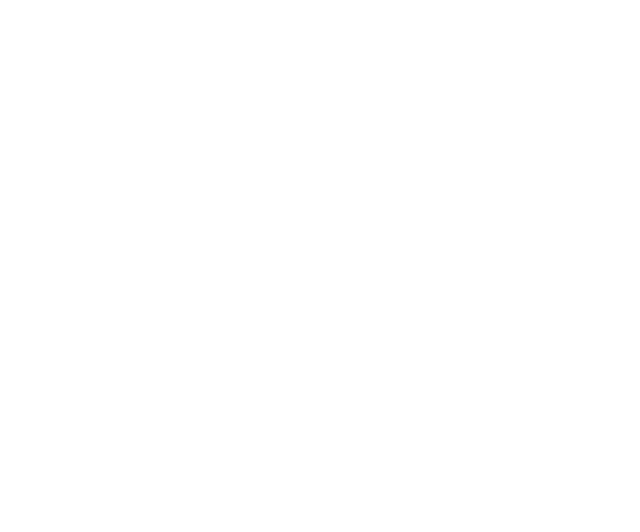
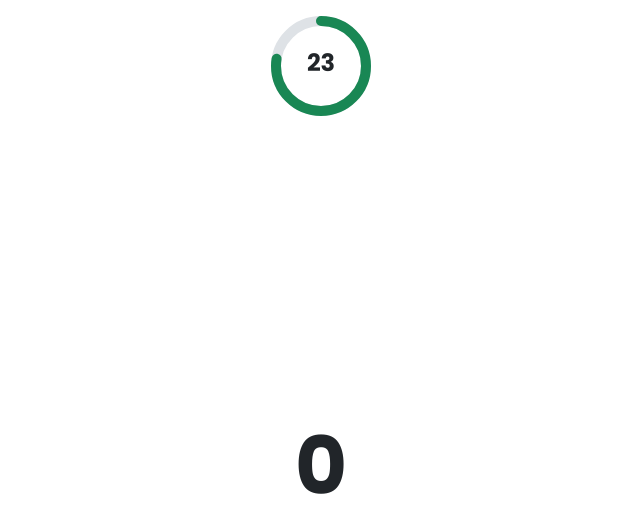
Before and after one commit to tanmay-patil/bazooka-clone, a React (Create React App) app: page /tap-it/game/1 in a window 1280 px wide. Before the commit this address had no page. Shown: the top 532 px of the page, without its empty margins (319-959 px from the left). Built offline with nearby package versions, Linux system fonts and the light colour scheme.

Commit message:
Add Tap It game UI and routing

```diff
--- a/src/App.tsx
+++ b/src/App.tsx
@@ -8,6 +8,7 @@
 const PokerNumber = lazy(() => import('./pages/static/PokerNumber'));
 const Tambola = lazy(() => import('./pages/static/Tambola'));
 const TapIt = lazy(() => import('./pages/static/TapIt'));
+const TapItGame = lazy(() => import('./pages/tapit/Game'));
 const TugOfWar = lazy(() => import('./pages/static/TugOfWar'));
 
 // Minimal loading component
@@ -28,6 +29,7 @@
               <Route path="/poker-number" element={<PokerNumber />} />
               <Route path="/tambola" element={<Tambola />} />
               <Route path="/tap-it" element={<TapIt />} />
+              <Route path="/tap-it/game/:roomName" element={<TapItGame />} />
               <Route path="/tug-of-war" element={<TugOfWar />} />
             </Routes>
           </Suspense>
--- /dev/null
+++ b/src/components/tapit/CountdownCircle.tsx
@@ -0,0 +1,57 @@
+import React from 'react';
+
+interface CountdownCircleProps {
+    duration: number;
+    timeLeft: number;
+}
+
+const CountdownCircle: React.FC<CountdownCircleProps> = ({ duration, timeLeft }) => {
+    const radius = 45;
+    const circumference = 2 * Math.PI * radius;
+    const progress = timeLeft / duration;
+    const offset = circumference * (1 - progress);
+
+    let strokeColor = 'var(--bs-success)';
+    if (timeLeft <= 5) {
+        strokeColor = 'var(--bs-danger)';
+    } else if (timeLeft <= 10) {
+        strokeColor = 'var(--bs-orange)';
+    }
+
+    return (
+        <svg width="100" height="100" viewBox="0 0 100 100" className="d-block">
+            <circle
+                cx="50"
+                cy="50"
+                r={radius}
+                stroke="var(--bs-gray-300)"
+                strokeWidth="10"
+                fill="transparent"
+            />
+            <circle
+                cx="50"
+                cy="50"
+                r={radius}
+                stroke={strokeColor}
+                strokeWidth="10"
+                fill="transparent"
+                strokeDasharray={circumference}
+                strokeDashoffset={offset}
+                strokeLinecap="round"
+                style={{ transition: 'stroke 0.3s, stroke-dashoffset 1s linear', transform: 'rotate(-90deg)', transformOrigin: '50% 50%' }}
+            />
+            <text
+                x="50"
+                y="55"
+                textAnchor="middle"
+                className="fw-bold"
+                fontSize="24"
+                fill="var(--bs-dark)"
+            >
+                {timeLeft}
+            </text>
+        </svg>
+    );
+};
+
+export default CountdownCircle;
--- a/src/pages/static/TapIt.tsx
+++ b/src/pages/static/TapIt.tsx
@@ -1,14 +1,14 @@
 import React, { useState } from 'react';
+import { useNavigate } from 'react-router-dom';
 import GameLayout from '../../components/GameLayout';
 
 const TapIt: React.FC = () => {
     const [roomName, setRoomName] = useState('');
+    const navigate = useNavigate();
 
     const handleEnterRoom = () => {
         if (roomName.trim()) {
-            // TODO: Implement room joining logic
-            // eslint-disable-next-line no-console
-            console.log('Entering room:', roomName);
+            navigate(`/tap-it/game/${encodeURIComponent(roomName)}`);
         }
     };
 
--- /dev/null
+++ b/src/pages/tapit/Game.tsx
@@ -0,0 +1,54 @@
+import React, { useEffect, useRef, useState } from 'react';
+import { useParams } from 'react-router-dom';
+import { Helmet } from 'react-helmet-async';
+import CountdownCircle from '../../components/tapit/CountdownCircle';
+
+const GAME_DURATION = 30;
+
+const TapItGame: React.FC = () => {
+    const { roomName } = useParams();
+    const [count, setCount] = useState(0);
+    const [timeLeft, setTimeLeft] = useState(GAME_DURATION);
+    const timerRef = useRef<number | null>(null);
+
+    useEffect(() => {
+        timerRef.current = window.setInterval(() => {
+            setTimeLeft((prev) => {
+                if (prev <= 1) {
+                    if (timerRef.current !== null) {
+                        window.clearInterval(timerRef.current);
+                    }
+                    return 0;
+                }
+                return prev - 1;
+            });
+        }, 1000);
+        return () => {
+            if (timerRef.current !== null) {
+                window.clearInterval(timerRef.current);
+            }
+        };
+    }, []);
+
+    const handleTap = () => {
+        if (timeLeft > 0) {
+            setCount((c) => c + 1);
+        }
+    };
+
+    return (
+        <div className="d-flex flex-column min-vh-100 bg-white" onPointerDown={handleTap} role="button">
+            <Helmet>
+                <title>Tap It – Room {roomName} | Bazonka</title>
+            </Helmet>
+            <div className="d-flex justify-content-center p-3">
+                <CountdownCircle duration={GAME_DURATION} timeLeft={timeLeft} />
+            </div>
+            <div className="flex-grow-1 d-flex align-items-center justify-content-center">
+                <span className="display-1 fw-bold user-select-none">{count}</span>
+            </div>
+        </div>
+    );
+};
+
+export default TapItGame;
```
